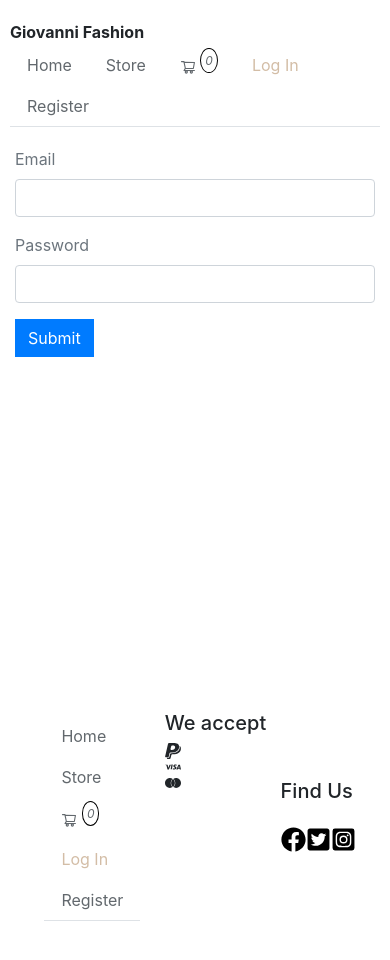
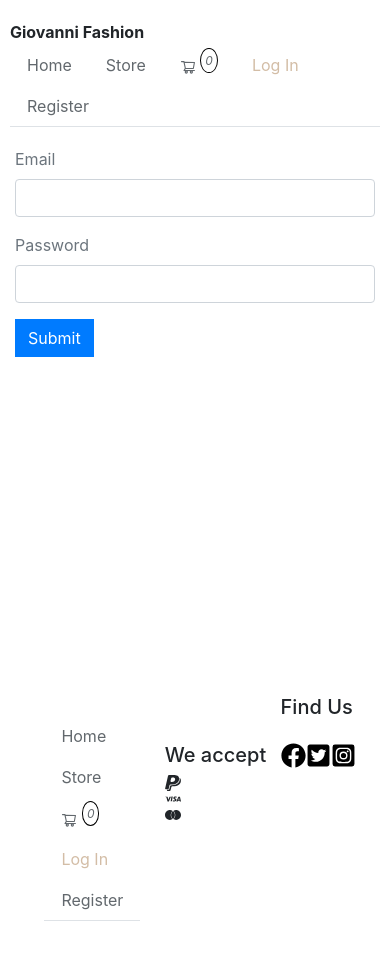
Before and after one commit to ngodi/giovanni-reactjs, a React app: page /signin in a window 390 px wide. Built offline with nearby package versions, Linux system fonts and the light colour scheme; no server answers.

Commit message:
footer menu responsiveness

```diff
--- a/src/core/Footer.js
+++ b/src/core/Footer.js
@@ -8,7 +8,7 @@ import { SiVisa, SiPaypal, SiMastercard } from 'react-icons/si';
     return (
         <footer className="footer">
             <Menu className="footer-menu"/>
-            <div className="flex-column mt-3">
+            <div className="flex-column mt-5">
                 <h5>We accept</h5>
                 <SiPaypal />
                 <SiVisa />
--- a/src/styles.css
+++ b/src/styles.css
@@ -93,6 +93,7 @@
 .footer {
     display: flex;
     justify-content: space-evenly;
+    align-items: flex-start;
     flex-wrap: wrap;
     padding: 20px;
     position: relative;
```
